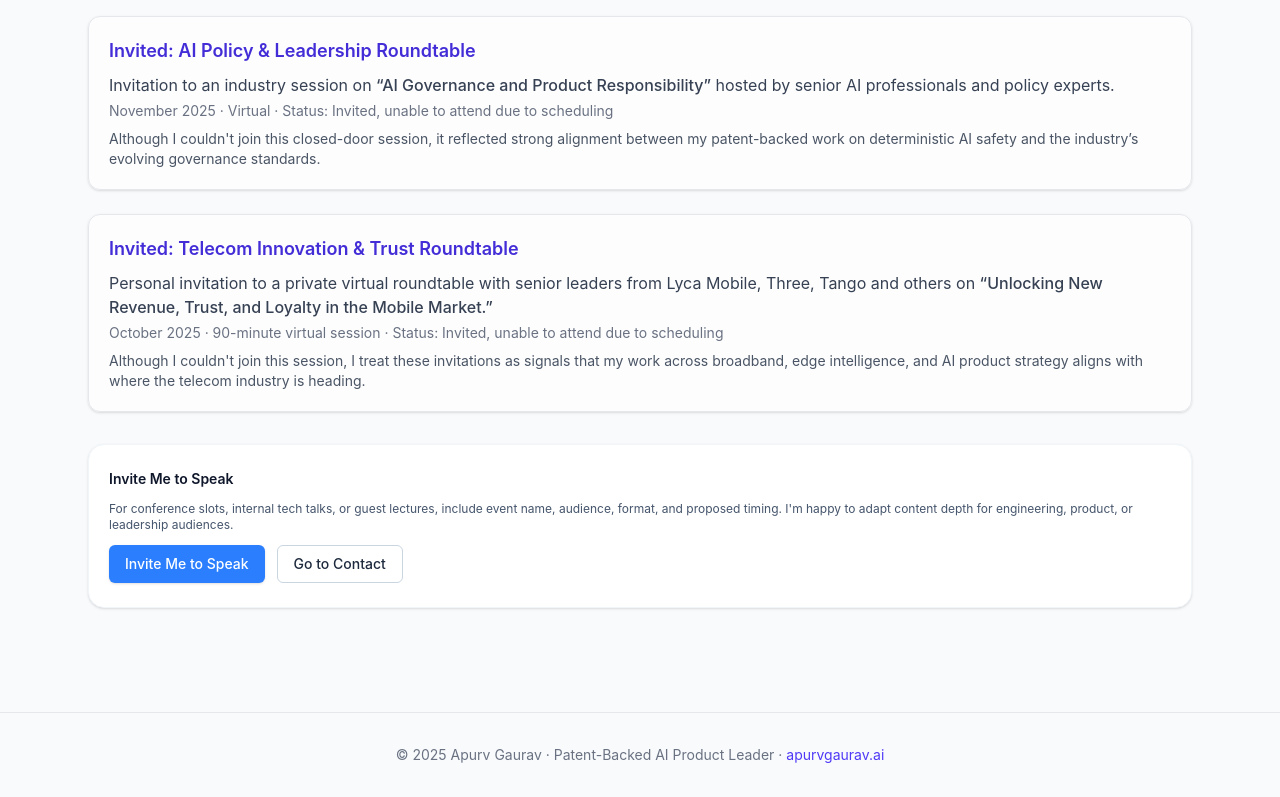
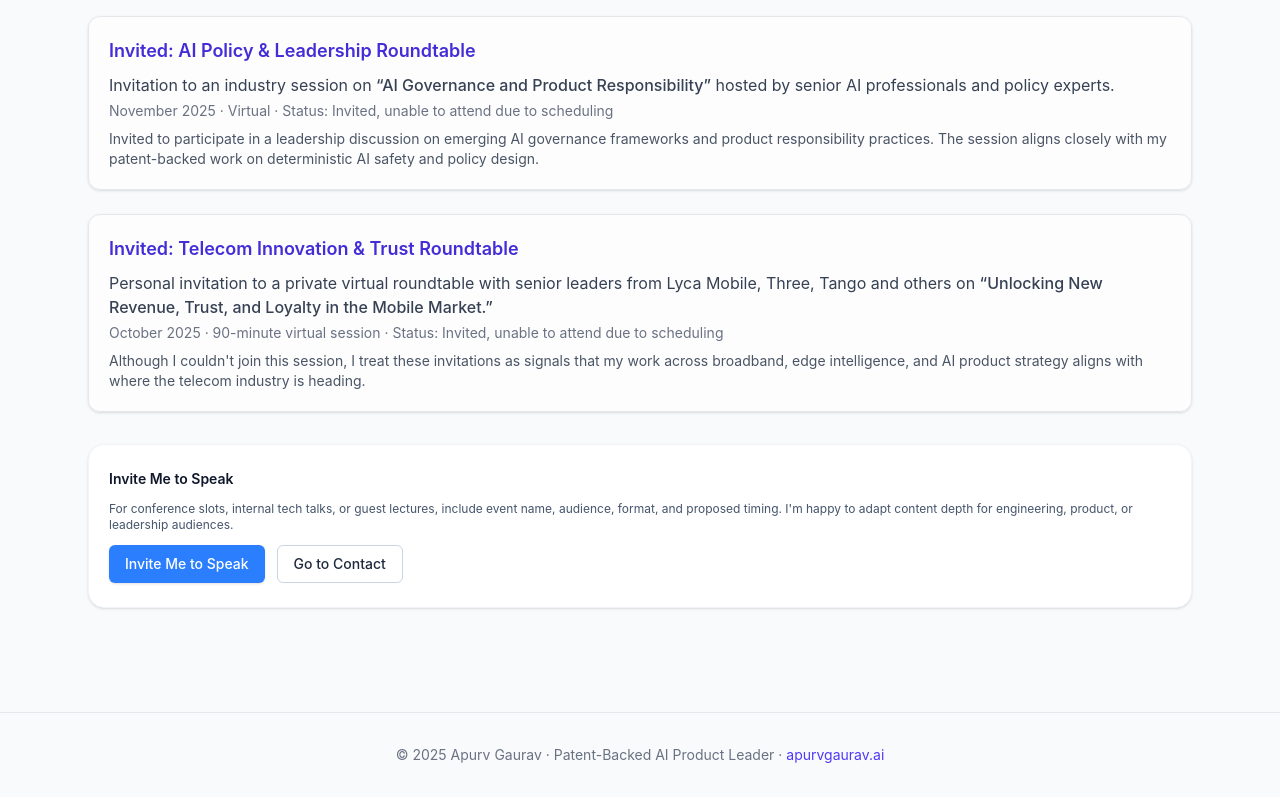
Before and after one commit to apurvgaurav/apurv-portfolio, a Next.js app: page /media in a window 1280 px wide. Shown: the part 919-1716 px from the top of the page. Built offline with nearby package versions, Linux system fonts and the light colour scheme.

Commit message:
Update page.tsx

```diff
--- a/app/media/page.tsx
+++ b/app/media/page.tsx
@@ -109,9 +109,9 @@ export default function MediaPage() {
       </span>
     </p>
     <p className="mt-2 text-sm text-gray-600">
-      Although I couldn't join this closed-door session, it reflected strong
-      alignment between my patent-backed work on deterministic AI safety and the
-      industry’s evolving governance standards.
+     Invited to participate in a leadership discussion on emerging AI governance
+  frameworks and product responsibility practices. The session aligns closely
+  with my patent-backed work on deterministic AI safety and policy design.
     </p>
   </article>
 
```
